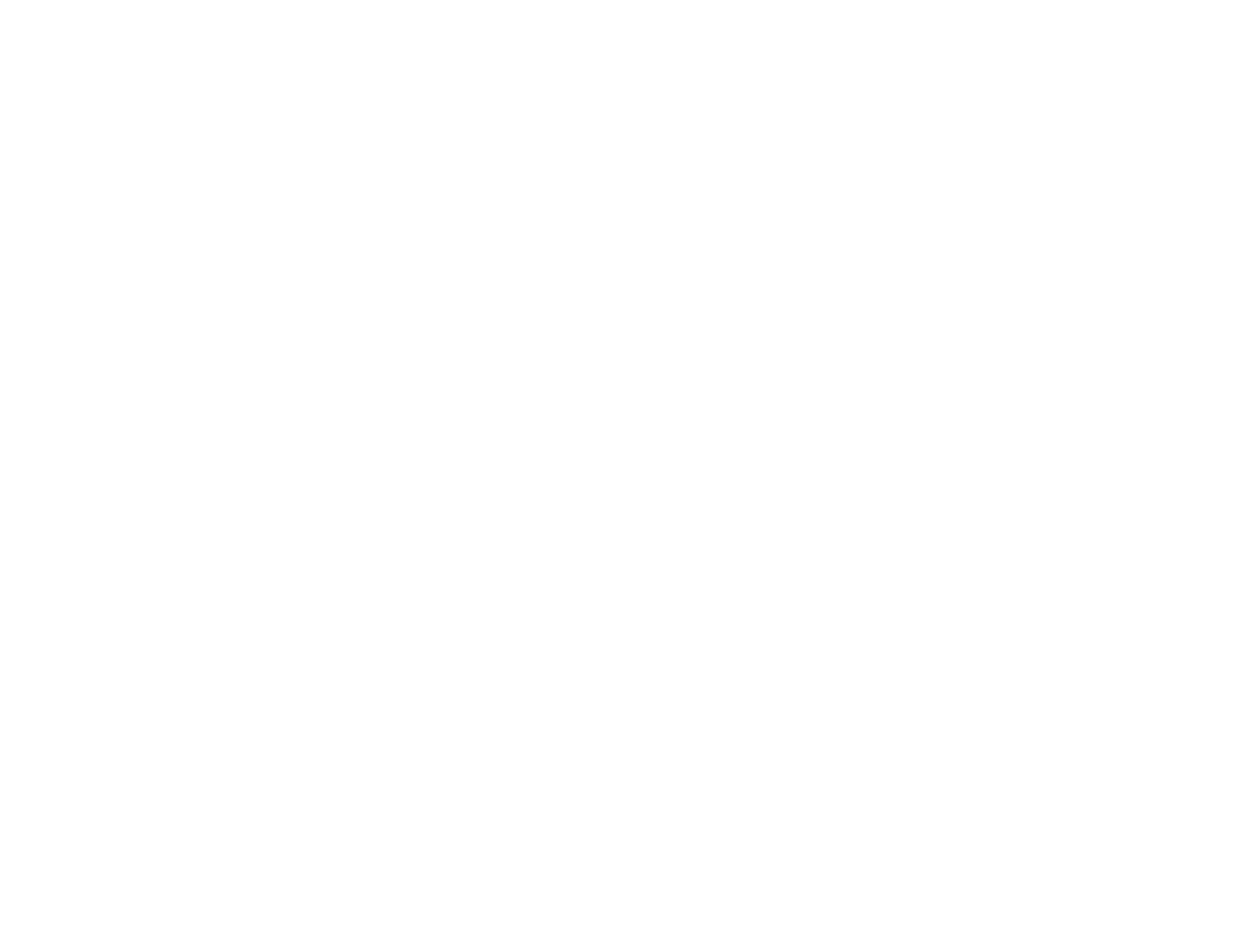
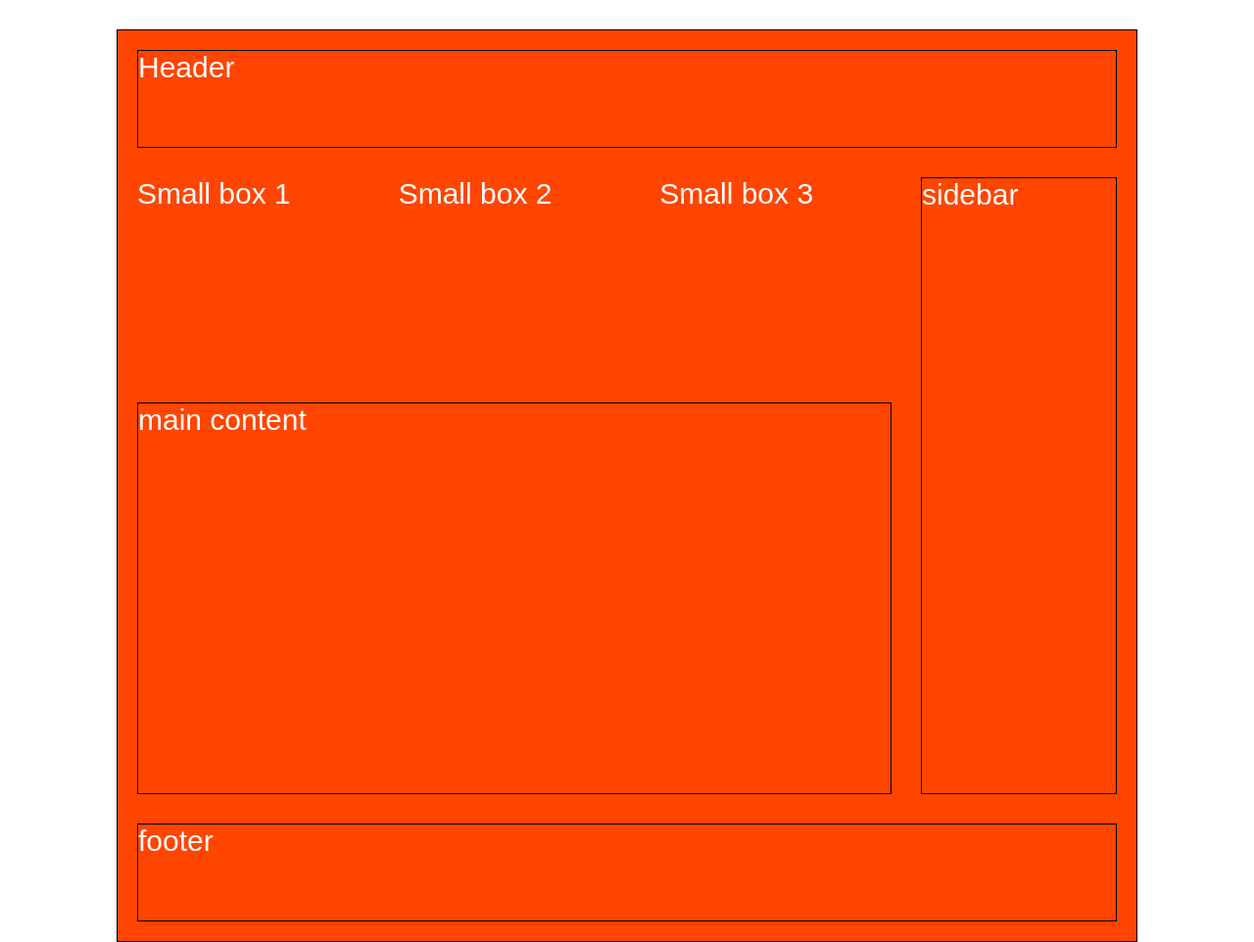
Before and after one commit to Kaycodes11/go-design, a plain HTML site: page grid2.html in a window 1280 px wide. Shown: the whole page at 98% size. Before the commit the page ends 800 px from the top, so only its background shows below. Drawn offline with Linux system fonts and the light colour scheme.

Commit message:
html structure grid layout setup

```diff
--- a/grid2.css
+++ b/grid2.css
@@ -78,3 +78,35 @@
     grid-row: 1/2;
     grid-column: 2/3;
 }
+
+.challenge {
+    width: 1000px;
+    margin: 30px auto;
+    display: grid;
+    grid-template-rows: 100px 200px 400px 100px;
+    grid-template-columns: repeat(3, 1fr) 200px;
+    grid-gap: 30px; /* how much the gap are would be between the rows (horizontally) and columns (vertically) */
+    background-color: orangered;
+    padding: 20px;
+    color: white;
+    font-size: 30px;
+    font-family: sans-serif;
+    border: 1px solid black;
+}
+.header {
+    grid-column: 1 / -1;
+    border: 1px solid black;
+}
+.sidebar {
+    grid-column:  4 / 5;
+    grid-row: 2 / span 2;
+    border: 1px solid black;
+}
+.main-content {
+    grid-column:  1 / span 3;
+    border: 1px solid black;
+}
+.footer {
+    grid-column:  1/ -1;
+    border: 1px solid black;
+}
--- a/grid2.html
+++ b/grid2.html
@@ -15,15 +15,14 @@
 <!--    <div class="item item&#45;&#45;6">6: Brown</div>-->
 <!--</div>-->
 <div class="challenge">
-    <div class="header"></div>
-    <div class="small-box-1"></div>
-    <div class="small-box-2"></div>
-    <div class="small-box-3"></div>
-    <div class="main-content"></div>
-    <div class="sidebar"></div>
-    <div></div>
-    <div></div>
-    <div></div>
+    <div class="header">Header</div>
+    <div class="small-box-1">Small box 1</div>
+    <div class="small-box-2">Small box 2</div>
+    <div class="small-box-3">Small box 3</div>
+    <div class="main-content">main content</div>
+    <div class="sidebar">sidebar</div>
+    <div class="footer">footer</div>
 </div>
+
 </body>
 </html>
```
